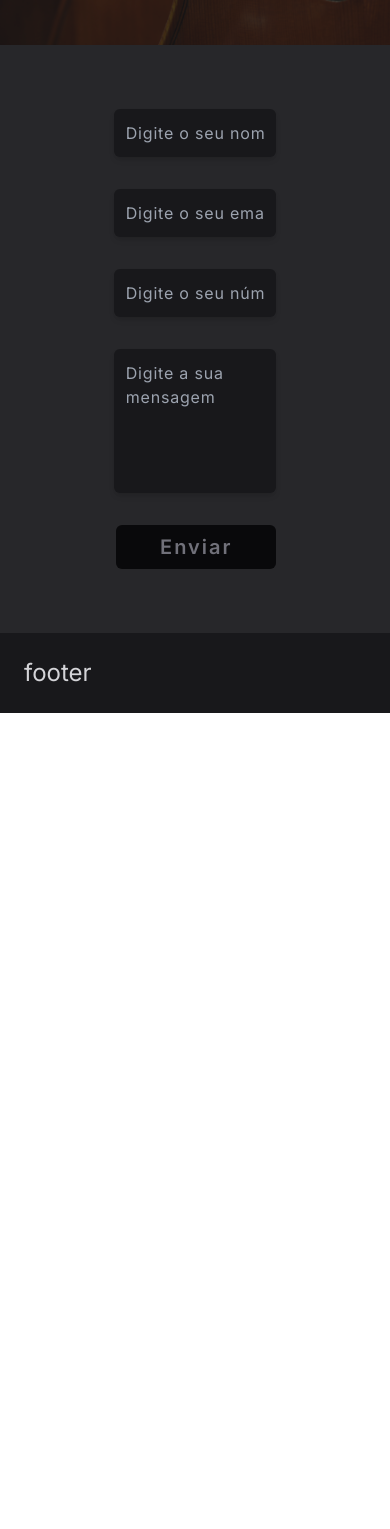
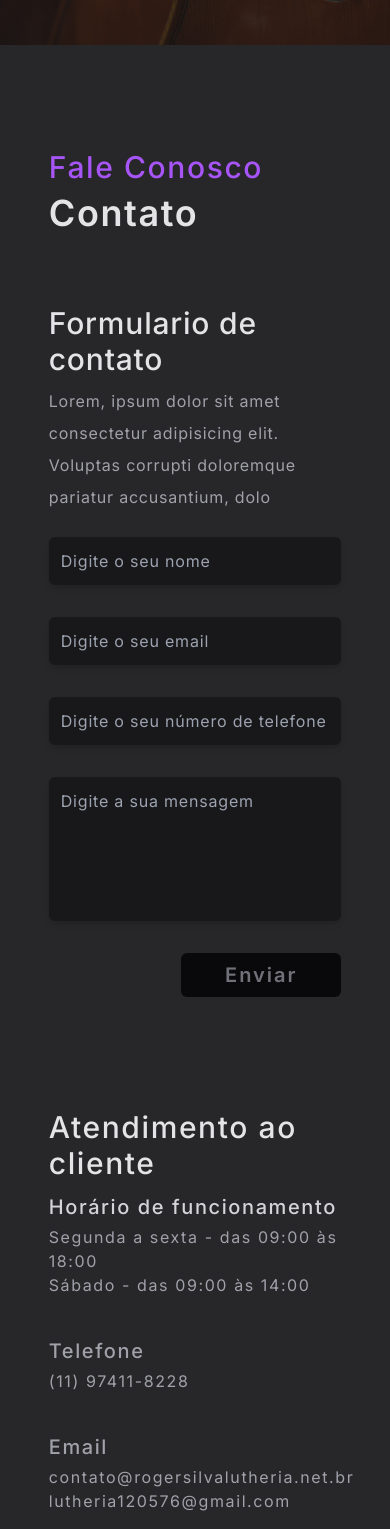
Before and after one commit to PabloJesusdaSilva/Lutheria, a Next.js app: page /contact in a window 390 px wide. Shown: the part 339-1868 px from the top of the page. Before the commit the page ends 1052 px from the top, so only its background shows below. Built offline with nearby package versions, Linux system fonts and the light colour scheme.

Commit message:
:fix: fixing contac page responsive design and styles error

```diff
--- a/src/app/contact/page.tsx
+++ b/src/app/contact/page.tsx
@@ -4,17 +4,25 @@ import { useState } from 'react';
 import emailjs from '@emailjs/browser';
 
 import TemplateDefault from '../template/Default';
+import HeaderSection from '../components/HeaderSection';
+
+type IEmailProps = {
+   from_name: string;
+   message: string;
+   email: string;
+   phone: string;
+}
 
 const Contact = () => {
    const [name, setName] = useState('');
    const [email, setEmail] = useState('');
+   const [message, setMessage] = useState('');
    const [phone, setPhone] = useState('');
-   const [message, setMessage] = useState('');
 
    const sendEmail = (e: any) => {
       e.preventDefault();
 
-      const templateParams = {
+      const templateParams: IEmailProps = {
          from_name: name,
          message: message,
          email: email,
@@ -25,9 +33,9 @@ const Contact = () => {
          .then((response) => {
             console.log('Email enviado', response.status, response.text);
             setName('');
+            setMessage('');
             setEmail('');
             setPhone('');
-            setMessage('');
          }, (err) => {
             console.log('Failed: ', err);
          })
@@ -35,8 +43,23 @@ const Contact = () => {
 
    return(
       <TemplateDefault>
-         <main className='flex justify-center py-16 w-full h-auto bg-zinc-800'>
-            <div className='w-5/12'>
+         <main className='grid grid-cols-1 justify-items-center py-12 w-full h-auto bg-zinc-800 md:grid-cols-2'>
+            <div className='w-9/12 mb-12 -ml-8 md:w-7/12 md:-ml-[420px] space-y-2 tracking-wide md:col-span-2'>
+               <HeaderSection
+                  title='Fale Conosco'
+                  subtitle='Contato'
+               />
+           </div>
+
+            <div className='mb-28 w-9/12 tracking-wider md:mb-0'>
+               <h2 className='mb-2 text-3xl text-zinc-200 font-medium'>
+                  Formulario de contato
+               </h2>
+
+               <p className='mb-6 text-zinc-400 leading-8'>
+                  Lorem, ipsum dolor sit amet consectetur adipisicing elit. Voluptas corrupti doloremque pariatur accusantium, dolo
+               </p>
+
                <form
                   className='flex flex-col space-y-8'
                   onSubmit={sendEmail}
@@ -67,9 +90,7 @@ const Contact = () => {
                      placeholder='Digite a sua mensagem'
                      onChange={(e) => setMessage(e.target.value)}
                      value={message}
-                  >
-
-                  </textarea>
+                  />
 
                   <div className='w-full flex justify-end'>
                      <button
@@ -80,8 +101,47 @@ const Contact = () => {
                         Enviar
                      </button>
                   </div>
+               </form>
+            </div>
 
-               </form>
+            <div className='w-9/12 tracking-widest space-y-10'>
+               <h2 className='-mb-7 text-3xl text-zinc-200 font-medium'>
+                  Atendimento ao cliente
+               </h2>
+
+               <article>
+                  <h3 className='mb-1 text-xl text-zinc-300 font-medium'>
+                     Horário de funcionamento
+                  </h3>
+
+                  <p className='text-zinc-400'>
+                     Segunda a sexta - das 09:00 às 18:00
+                  </p>
+                  <p className='text-zinc-400'>
+                     Sábado - das 09:00 às 14:00
+                  </p>
+               </article>
+
+               <article>
+                  <h3 className='mb-1 text-xl text-zinc-400 font-medium'>
+                     Telefone
+                  </h3>
+
+                  <p className='text-zinc-400'>(11) 97411-8228</p>
+               </article>
+
+               <article>
+                  <h3 className='mb-1 text-xl text-zinc-400 font-medium'>
+                     Email
+                  </h3>
+
+                  <p className='text-zinc-400'>
+                     contato@rogersilvalutheria.net.br
+                  </p>
+                  <p className='text-zinc-400'>
+                     lutheria120576@gmail.com
+                  </p>
+               </article>
             </div>
          </main>
       </TemplateDefault>
```
